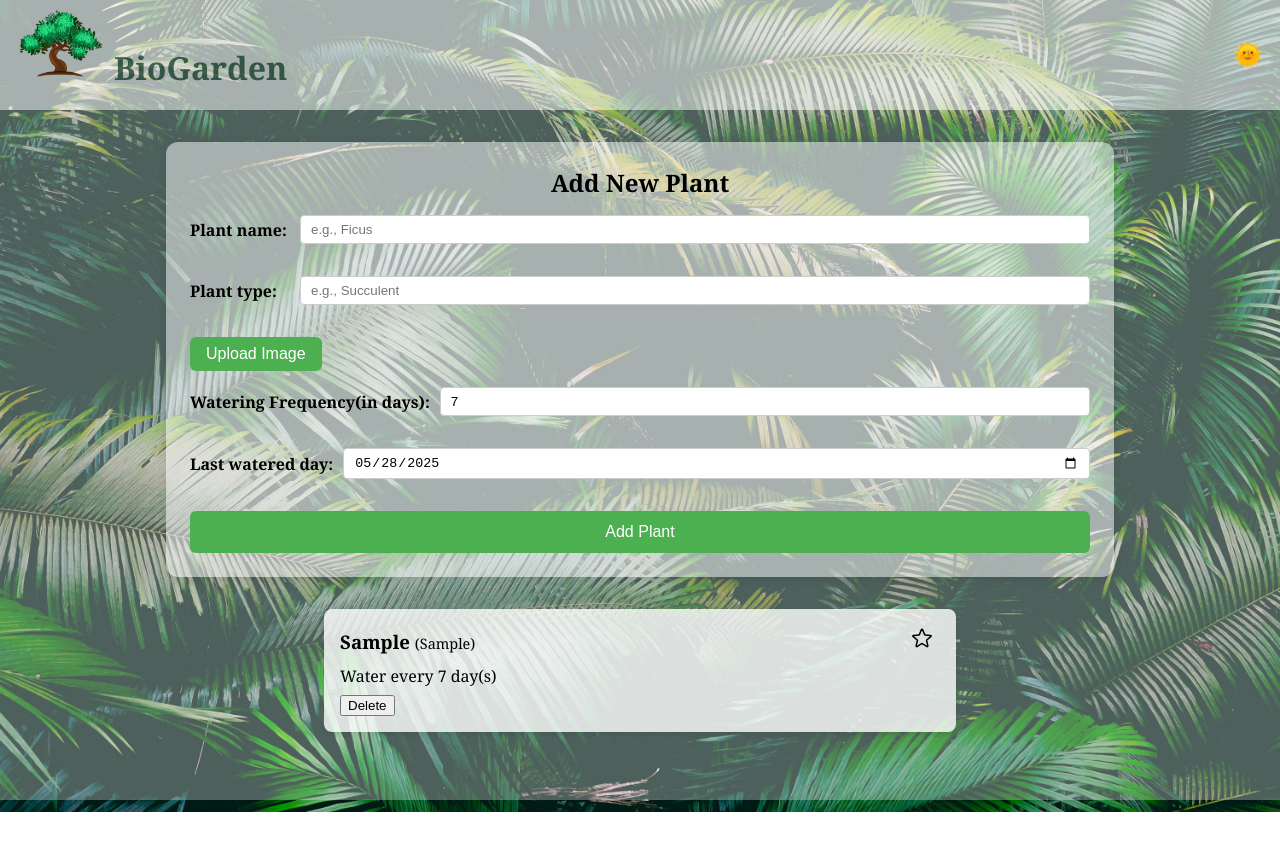
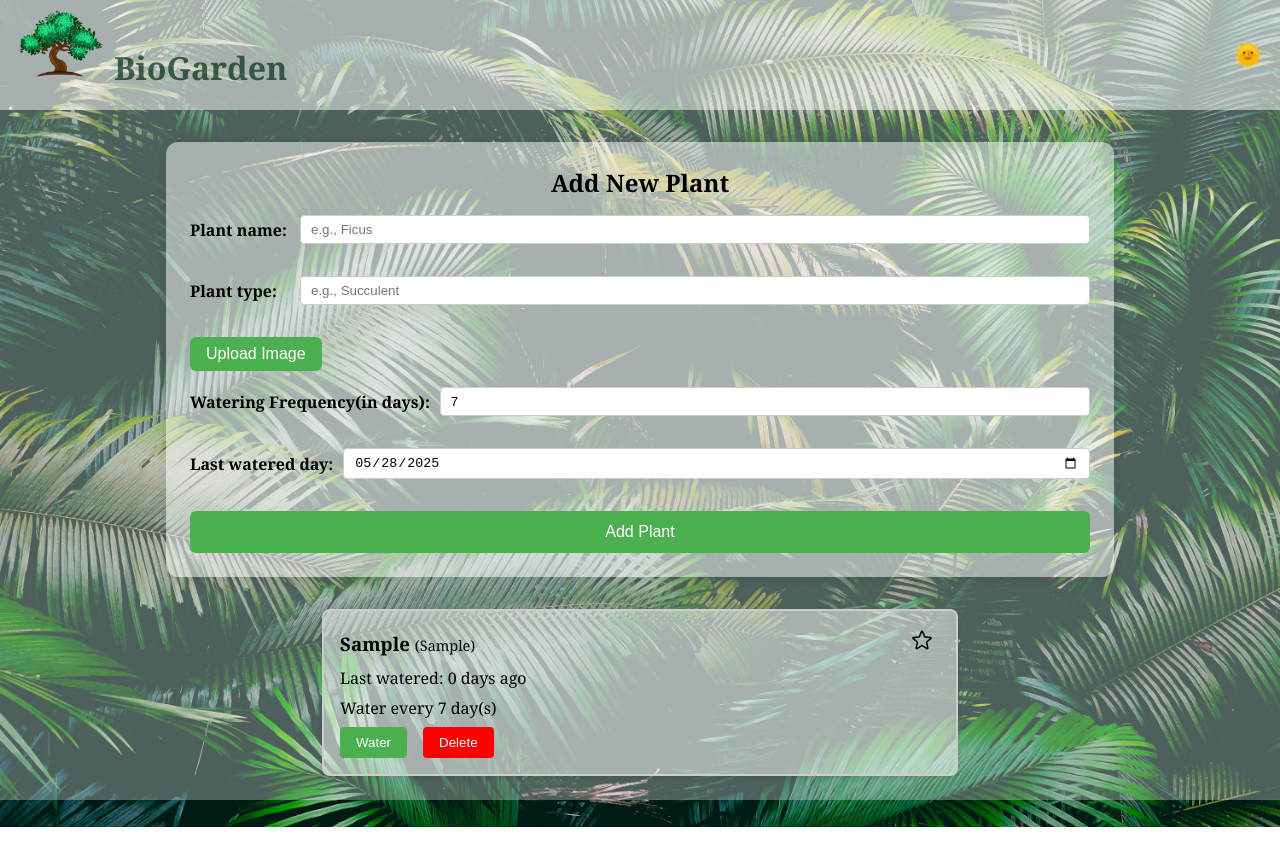
Before and after one commit to MItan9/biogarden-lab, a React (Create React App) app: page / in a window 1280 px wide. Both pictures are taken after typing "Sample", "Sample" into the empty fields and a click on the button "Add Plant". Before the commit the page ends 812 px from the top, so only its background shows below. Built offline with nearby package versions, Linux system fonts and the light colour scheme.

Commit message:
Last watered info, water button and favourite plant button

```diff
--- a/package.json
+++ b/package.json
@@ -12,6 +12,7 @@
     "react": "^19.1.0",
     "react-dom": "^19.1.0",
     "react-scripts": "5.0.1",
+    "react-toastify": "^11.0.5",
     "web-vitals": "^2.1.4"
   },
   "scripts": {
--- a/src/App.jsx
+++ b/src/App.jsx
@@ -22,6 +22,14 @@ function App() {
 
   const addPlant = (plant) => {
     setPlants((prev) => [...prev, plant]);
+  };
+
+  const waterPlant = (id) => {
+    setPlants(
+      plants.map((p) =>
+        p.id === id ? { ...p, lastWatered: new Date().toISOString() } : p
+      )
+    );
   };
 
   const deletePlant = (id) => {
@@ -56,8 +64,10 @@ function App() {
         <PlantCard
           key={plant.id}
           plant={plant}
+          onWater={waterPlant}
           onDelete={deletePlant}
           onToggleFavorite={toggleFavorite}
+          isDarkMode={isDarkMode}
         />
       ))}
 
--- a/src/components/PlantCard.jsx
+++ b/src/components/PlantCard.jsx
@@ -1,13 +1,26 @@
 import React from "react";
 
-export default function PlantCard({ plant, onDelete, onToggleFavorite }) {
+function daysSince(dateString) {
+  const now = new Date();
+  const last = new Date(dateString);
+  const diff = Math.floor((now - last) / (1000 * 60 * 60 * 24));
+  return diff;
+}
+
+export default function PlantCard({
+  plant,
+  onWater,
+  onDelete,
+  onToggleFavorite,
+  isDarkMode,
+}) {
   const simple = (
     <svg
       xmlns="http://www.w3.org/2000/svg"
       fill="none"
       viewBox="0 0 24 24"
       strokeWidth={1.5}
-      stroke="currentColor"
+      stroke={isDarkMode ? "white" : "currentColor"}
       width="24"
       height="24"
     >
@@ -23,7 +36,7 @@ export default function PlantCard({ plant, onDelete, onToggleFavorite }) {
     <svg
       xmlns="http://www.w3.org/2000/svg"
       viewBox="0 0 24 24"
-      fill="currentColor"
+      fill="#00BFFF"
       width="24"
       height="24"
     >
@@ -40,14 +53,19 @@ export default function PlantCard({ plant, onDelete, onToggleFavorite }) {
     </svg>
   );
 
+  const needsWatering = daysSince(plant.lastWatered) >= plant.wateringFrequency;
+
   return (
     <div
       style={{
+        border: `2px solid ${needsWatering ? "red" : "#ccc"}`,
         borderRadius: "8px",
         padding: "1rem",
         margin: "1rem auto",
         maxWidth: "600px",
-        background: "rgba(255,255,255,0.8)",
+        background: isDarkMode
+          ? "rgba(0, 0, 0, 0.5)"
+          : "rgba(255, 255, 255, 0.5)",
         boxShadow: "0 2px 5px rgba(0,0,0,0.1)",
       }}
     >
@@ -58,9 +76,14 @@ export default function PlantCard({ plant, onDelete, onToggleFavorite }) {
           alignItems: "center",
         }}
       >
-        <h3 style={{ margin: 0 }}>
+        <h3 style={{ margin: 0, color: isDarkMode ? "white" : "black" }}>
           {plant.name}{" "}
-          <span style={{ fontWeight: "normal", fontSize: "0.9rem" }}>
+          <span
+            style={{
+              fontWeight: "normal",
+              fontSize: "0.9rem",
+            }}
+          >
             ({plant.type})
           </span>
         </h3>
@@ -91,12 +114,41 @@ export default function PlantCard({ plant, onDelete, onToggleFavorite }) {
         />
       )}
 
-      <p style={{ margin: "0.5rem 0" }}>
+      <p style={{ margin: "0.5rem 0", color: isDarkMode ? "white" : "black" }}>
+        Last watered: {daysSince(plant.lastWatered)} days ago
+      </p>
+      <p style={{ margin: "0.5rem 0", color: isDarkMode ? "white" : "black" }}>
         Water every {plant.wateringFrequency} day(s)
       </p>
 
       <div style={{ display: "flex", gap: "1rem" }}>
-        <button onClick={() => onDelete(plant.id)}>Delete</button>
+        <button
+          onClick={() => onWater(plant.id)}
+          style={{
+            background: isDarkMode ? "rgb(38, 86, 39)" : " rgb(76, 175, 80)",
+            color: "#fff",
+            padding: "0.5rem 1rem",
+            border: "none",
+            borderRadius: "4px",
+            cursor: "pointer",
+          }}
+        >
+          Water
+        </button>
+
+        <button
+          onClick={() => onDelete(plant.id)}
+          style={{
+            background: " rgb(255, 0, 0)",
+            color: "#fff",
+            padding: "0.5rem 1rem",
+            border: "none",
+            borderRadius: "4px",
+            cursor: "pointer",
+          }}
+        >
+          Delete
+        </button>
       </div>
     </div>
   );
```
Also changed, not shown: 1 other file (tests, documents, lock files or other folders).
